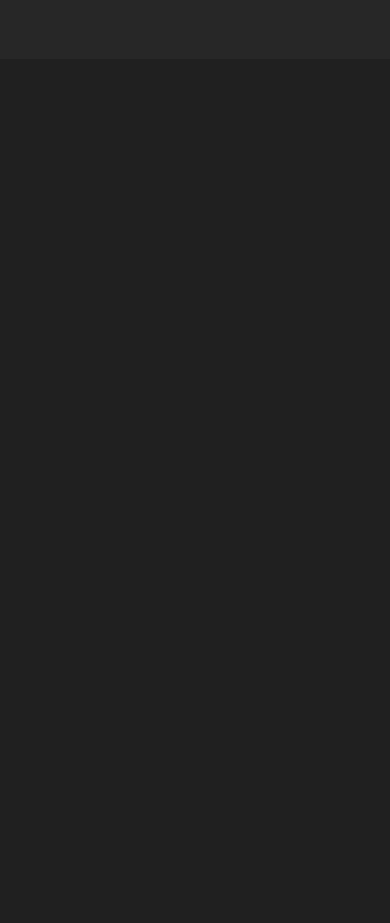
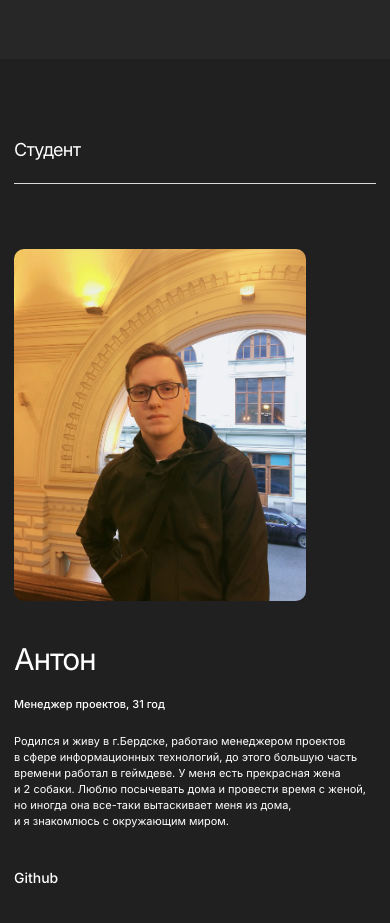
Before and after one commit to forestpk13/movies-explorer-frontend, a React (Create React App) app: page / in a window 390 px wide. Shown: the part 1860-2783 px from the top of the page. Before the commit the page ends 1919 px from the top, so only its background shows below. Built offline with nearby package versions, Linux system fonts and the light colour scheme.

Commit message:
student component started

```diff
--- a/src/components/Landing/Landing.jsx
+++ b/src/components/Landing/Landing.jsx
@@ -1,6 +1,7 @@
 import Banner from "../Banner/Banner";
 import AboutDiploma from "../AboutDiploma/AboutDiploma";
 import Technologies from "../Technologies/Technologies";
+import Student from "../Student/Student";
 
 function Landing() {
   return (
@@ -8,6 +9,7 @@ function Landing() {
       <Banner />
       <AboutDiploma />
       <Technologies />
+      <Student />
     </main>
   )
 };
--- /dev/null
+++ b/src/components/Student/Student.css
@@ -0,0 +1,153 @@
+.student {
+  padding: 113px 70px 96px 70px;
+}
+
+.student__bio {
+  display: flex;
+  justify-content: space-between;
+  margin-top: 65px;
+}
+
+.student__about-container {
+  max-width: 600px;
+}
+
+.student__name {
+  margin: 0;
+  color: var(--textcolor-light);
+  font-family: Inter;
+  font-size: 50px;
+  font-style: normal;
+  font-weight: 400;
+  line-height: 1.16; /* 116% */
+  letter-spacing: -2px;
+}
+
+.student__occupation {
+  margin: 19px 0 0 0;
+  color: var(--textcolor-light);
+  font-feature-settings: 'clig' off, 'liga' off;
+  font-family: Inter;
+  font-size: 18px;
+  font-style: normal;
+  font-weight: 500;
+  line-height: 1.11;
+}
+
+.student__description {
+  margin: 25px 0 0 0;
+  color: var(--textcolor-light);
+  font-feature-settings: 'clig' off, 'liga' off;
+  font-family: Inter;
+  font-size: 14px;
+  font-style: normal;
+  font-weight: 400;
+  line-height: 1.57;
+}
+
+.student__repo-link {
+  display: block;
+  margin-top: 99px;
+  text-decoration: none;
+  color: var(--textcolor-light);
+  font-family: Inter;
+  font-size: 14px;
+  font-style: normal;
+  font-weight: 500;
+  line-height: normal;
+}
+
+.student__photo {
+  width: 270px;
+  height: 327px;
+  border-radius: 10px;
+  object-fit: cover;
+}
+
+@media screen and (max-width: 1090px) {
+  .student__about-container {
+    max-width: 450px;
+  }
+}
+
+@media screen and (max-width: 910px) {
+  .student__about-container {
+    max-width: 364px;
+  }
+
+  .student__photo {
+    width: 255px;
+    height: 307px;
+  }
+
+}
+
+@media screen and (max-width: 768px) {
+  .student {
+    padding: 93px 50px 77px 50px;
+  }
+
+  .student__name {
+    font-size: 40px;
+    line-height: 1;
+    letter-spacing: -1.6px;
+  }
+
+  .student__occupation{
+    margin-top: 16px;
+    font-size: 12px;
+    line-height: 1.5;
+  }
+
+  .student__description {
+    margin-top: 20px;
+    font-size: 12px;
+    line-height: 1.5;
+  }
+
+  .student__repo-link {
+    margin-top: 87px;
+  }
+}
+
+@media screen and (max-width: 746px) {
+  .student {
+    padding: 80px 14px;
+  }
+
+  .student__bio {
+    flex-direction: column-reverse;
+  }
+
+  .student__about-container {
+    max-width: 600px;
+  }
+
+  .student__photo {
+    width: 292px;
+    height: 352px;
+  }
+
+  .student__name {
+    margin-top: 43px;
+    font-size: 30px;
+    letter-spacing: -1.2px;
+  }
+
+  .student__occupation {
+    margin-top: 23px;
+    font-size: 11px;
+    line-height: 1.45;
+  }
+
+  .student__description {
+    margin-top: 21px;
+    font-size: 11px;
+    line-height: 1.45;
+  }
+
+  .student__repo-link {
+    margin-top: 39px;
+    font-size: 14px;
+  }
+}
--- /dev/null
+++ b/src/components/Student/Student.jsx
@@ -0,0 +1,26 @@
+import SectionTitle from '../SectionTitle/SectionTitle';
+import './Student.css';
+import avatar from '../../images/photo.jpg'
+
+function Student () {
+  return (
+    <section className='student'>
+      <SectionTitle title='Студент' />
+        <article className='student__bio'>
+          <div className='student__about-container'>
+            <h3 className='student__name'>Антон</h3>
+            <p className='student__occupation'>Менеджер проектов, 31 год</p>
+            <p className='student__description'>
+              Родился и&nbsp;живу в&nbsp;г.Бердске, работаю менеджером проектов в&nbsp;сфере информационных технологий, до этого большую часть времени работал в геймдеве. У&nbsp;меня есть прекрасная жена и&nbsp;2&nbsp;собаки. Люблю посычевать дома и&nbsp;провести время с женой, но&nbsp;иногда она все-таки вытаскивает меня из&nbsp;дома, и&nbsp;я&nbsp;знакомлюсь с&nbsp;окружающим миром.
+            </p>
+            <a className='student__repo-link' href='https://github.com/forestpk13' target='_blank' rel='noreferrer'>
+              Github
+            </a>
+          </div>
+          <img src={avatar} alt='мой портрет' className='student__photo' />
+        </article>
+    </section>
+  )
+};
+
+export default Student;
--- a/src/components/Technologies/Technologies.css
+++ b/src/components/Technologies/Technologies.css
@@ -61,7 +61,7 @@
 
 @media screen and (max-width: 768px) {
   .technologies {
-    padding: 90px 50px 77px 50px;
+    padding: 90px 50px 89px 50px;
   }
 
   .technologies__title {
```
Also changed, not shown: src/images/photo.jpg (added).
